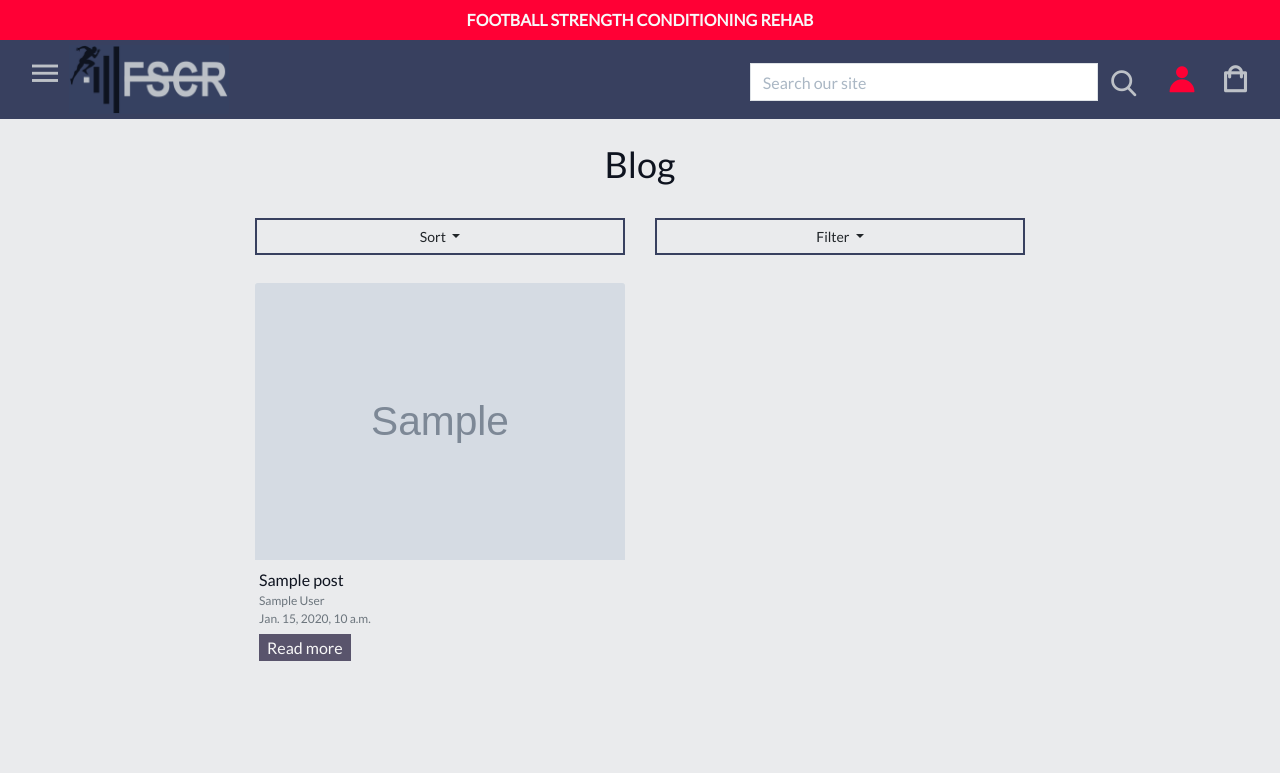
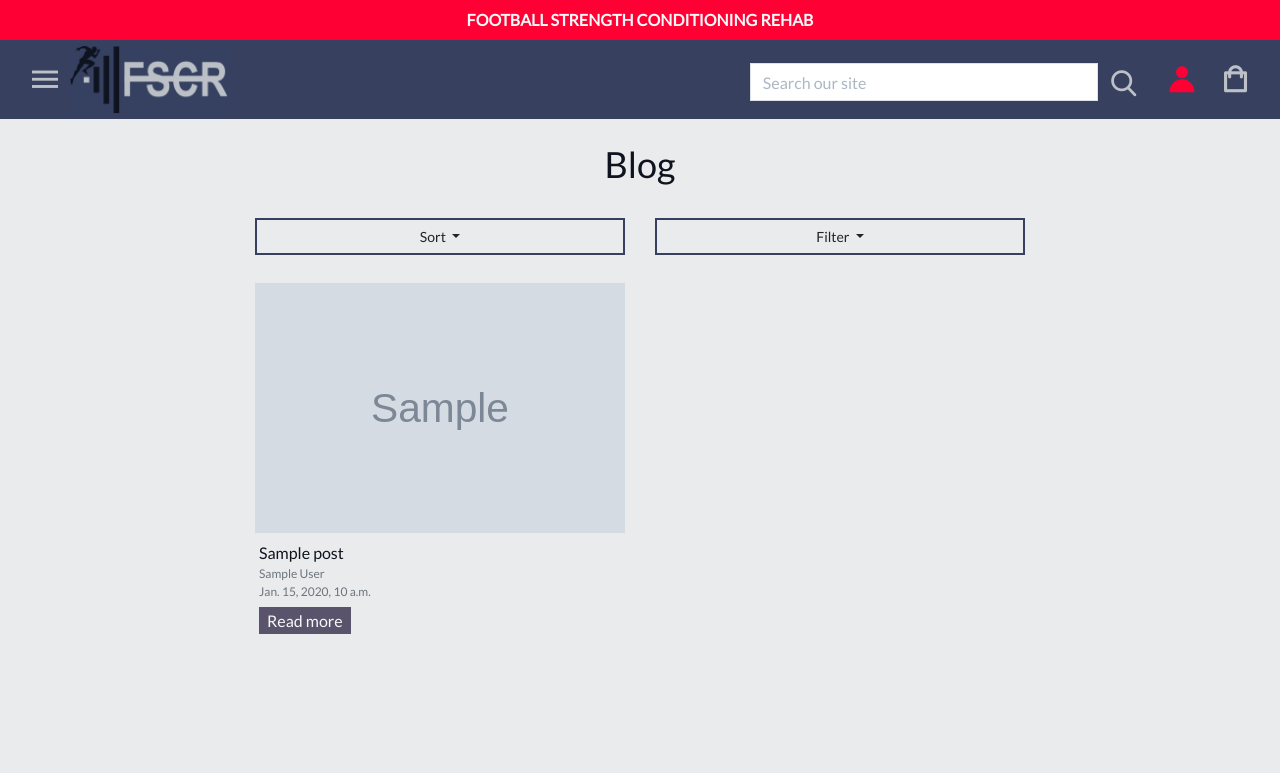
Before and after one commit to Lucyjpjones/lj-fscr, a Django app: template blog/templates/blog/blog.html in a window 1280 px wide. Shown: the top 773 px of the page. Run offline with Django 3.2, Linux system fonts and the light colour scheme; the template is opened without the code that fills it: most values are stand-ins (such as "Sample title", 1, 10 or a date in 2020); grey boxes marked "Sample" are stand-in pictures; some libraries are stand-ins or nearby versions.

Commit message:
linebreaks added to content textfield, blog img sizing added to css

```diff
--- a/blog/templates/blog/blog.html
+++ b/blog/templates/blog/blog.html
@@ -56,13 +56,13 @@
           <div class="card product-card h-100 border-0">
             {% if post.image %}
               <img
-                class="card-img-top img-fluid"
+                class="card-img-top img-h-200 img-h-250 img-fluid rounded-0"
                 src="{{ post.image.url }}"
                 alt="{{ post.title }}"
               />
             {% else %}
               <img
-                class="card-img-top img-fluid"
+                class="card-img-top img-fluid rounded-0"
                 src="{{ MEDIA_URL }}noimage.png"
                 alt="{{ post.title }}"
               />
--- a/blog/templates/blog/post_detail.html
+++ b/blog/templates/blog/post_detail.html
@@ -58,7 +58,7 @@
     </div>
     <div class="row mb-3">
         <div class="col-12">
-                <p class="mt-3 font-14">{{ post.content }}</p>
+                <p class="mt-3 font-14">{{ post.content|linebreaksbr }}</p>
         </div>
     </div>
 
--- a/static/css/base.css
+++ b/static/css/base.css
@@ -395,6 +395,11 @@ header {
 
 /* --------------------Blog*/
 
+.img-h-200 {
+    height: 200px;
+    object-fit: cover;
+}
+
 .comments {
     background-color: #bdc1c750;
 }
@@ -700,10 +705,16 @@ input[name='q']::placeholder {
         height: 200px;
     }
 
+    /* Blog */
     .blog-img-top {
         max-height: 300px;
         object-fit: cover;
     }
+
+    .img-h-250 {
+    height: 250px;
+    object-fit: cover;
+}
 
 }
 
--- a/templates/base.html
+++ b/templates/base.html
@@ -85,7 +85,7 @@
       <div class="row px-2 px-md-4">
         <div class="col-6 col-sm-5 col-md-4 my-auto p-0">
             <ul class="list-inline list-unstyled text-center my-0 float-left">
-                <li class="list-inline-item p-0 m-0">
+                <li class="list-inline-item p-0 m-0 align-middle">
                     <a
                         class="grey-icon nav-icon nav-link"
                         role="button"
```
